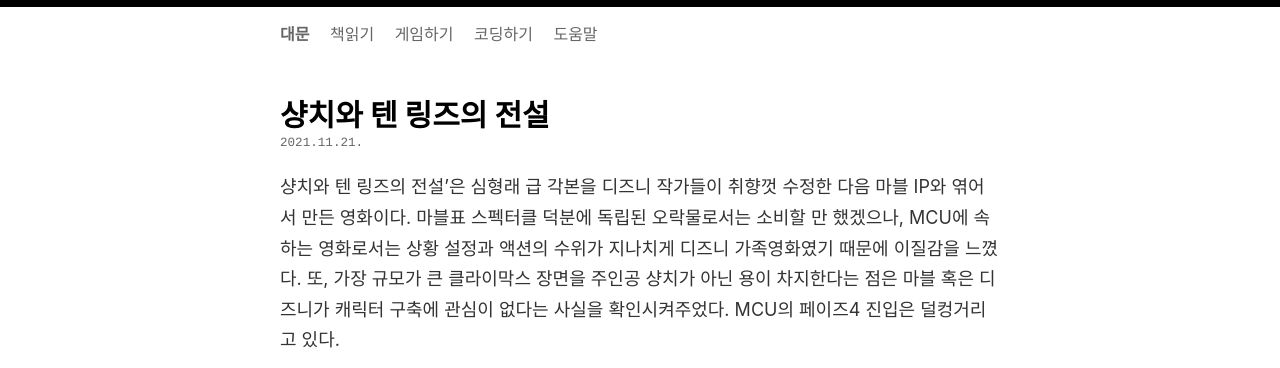
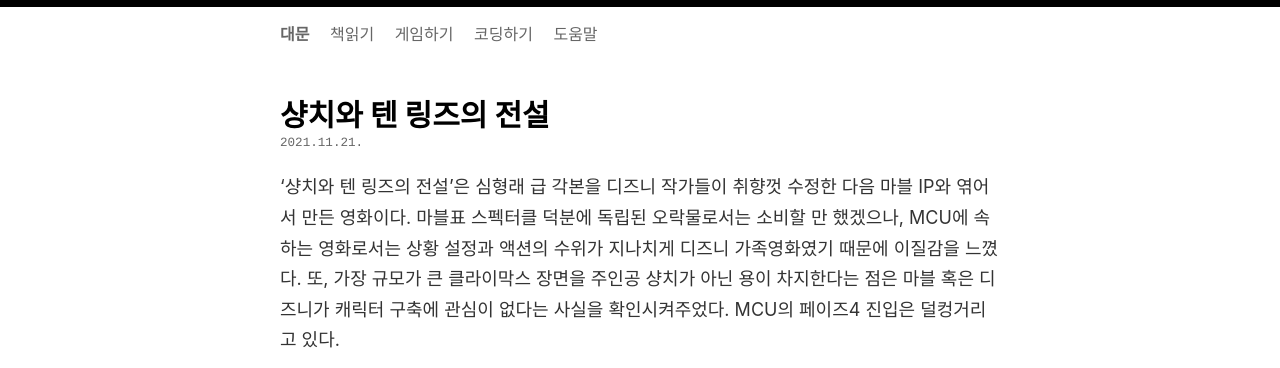
Before and after one commit to oxmhpark/www.exonomicon.net, a Jekyll site: the page built from _posts/2021-11-21-shang-chi-and-the-legend-of-the-ten-rings.md, in a window 1280 px wide. Shown: the top 368 px of the page. Built offline with Jekyll 4.4.1, drawn with Linux system fonts in a browser that asks for light colours; comment, search, counter and statistics services are not loaded.

```diff
--- a/_posts/2021-11-21-shang-chi-and-the-legend-of-the-ten-rings.md
+++ b/_posts/2021-11-21-shang-chi-and-the-legend-of-the-ten-rings.md
@@ -4,7 +4,7 @@ layout : post
 comments : true
 published : true
 ---
-샹치와 텐 링즈의 전설'은 심형래 급 각본을 디즈니 작가들이 취향껏 수정한 다음 마블 IP와 엮어서 만든 영화이다. 마블표 스펙터클 덕분에 독립된 오락물로서는 소비할 만 했겠으나, MCU에 속하는 영화로서는 상황 설정과 액션의 수위가 지나치게 디즈니 가족영화였기 때문에 이질감을 느꼈다. 또, 가장 규모가 큰 클라이막스 장면을 주인공 샹치가 아닌 용이 차지한다는 점은 마블 혹은 디즈니가 캐릭터 구축에 관심이 없다는 사실을 확인시켜주었다. MCU의 페이즈4 진입은 덜컹거리고 있다.
+'샹치와 텐 링즈의 전설'은 심형래 급 각본을 디즈니 작가들이 취향껏 수정한 다음 마블 IP와 엮어서 만든 영화이다. 마블표 스펙터클 덕분에 독립된 오락물로서는 소비할 만 했겠으나, MCU에 속하는 영화로서는 상황 설정과 액션의 수위가 지나치게 디즈니 가족영화였기 때문에 이질감을 느꼈다. 또, 가장 규모가 큰 클라이막스 장면을 주인공 샹치가 아닌 용이 차지한다는 점은 마블 혹은 디즈니가 캐릭터 구축에 관심이 없다는 사실을 확인시켜주었다. MCU의 페이즈4 진입은 덜컹거리고 있다.
 
 ## 불만 1.
 
```
